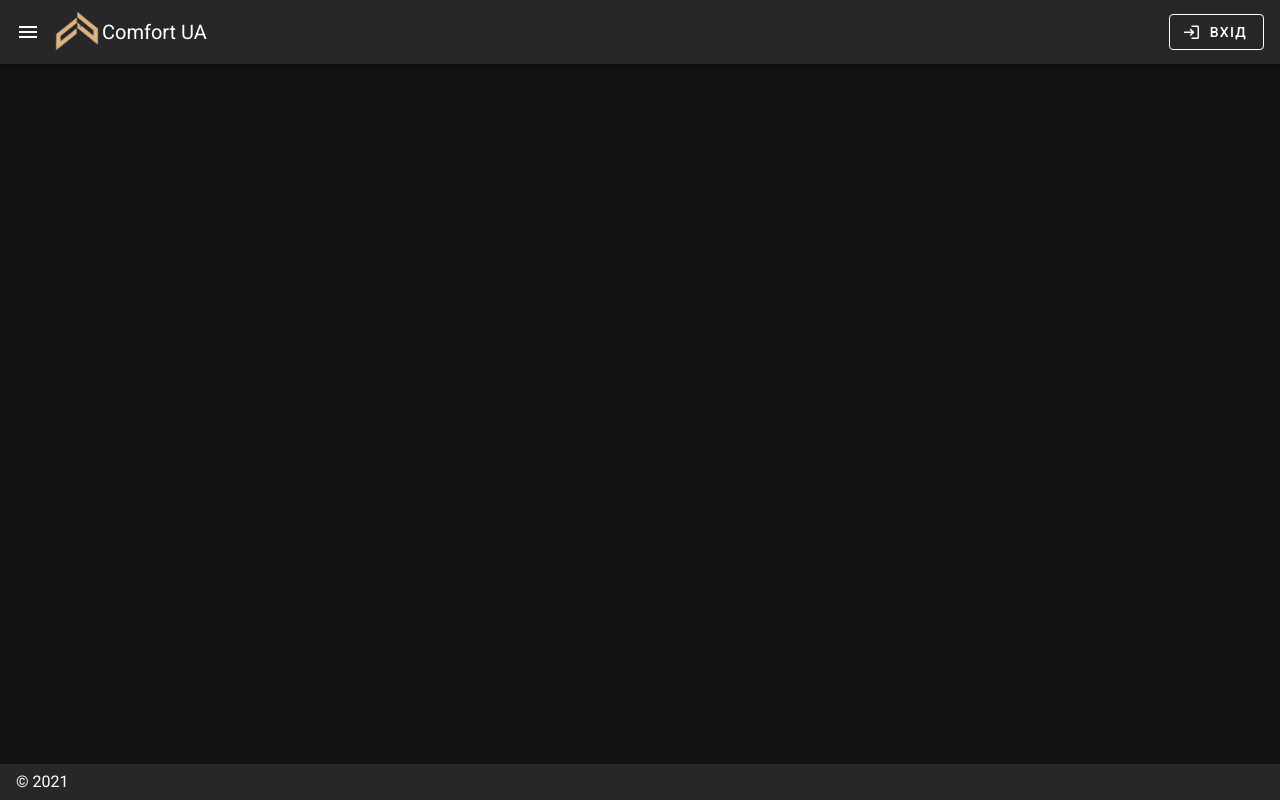
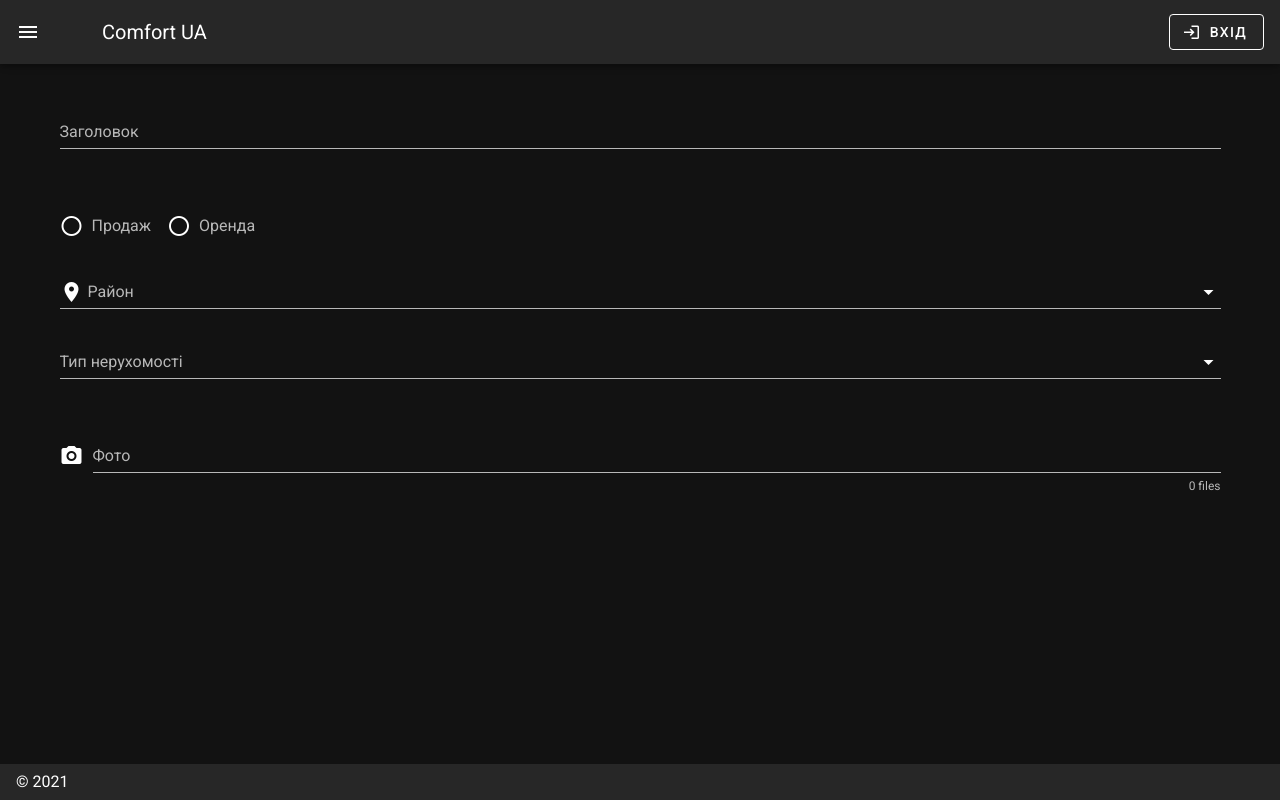
Before and after one commit to ThisSilenceIsMine/EstateAgency, a Nuxt app in the folder client/: page /sell in a window 1280 px wide. Built offline with nearby package versions, Linux system fonts and the light colour scheme.

Commit message:
Authentication with persistent-state finished.

```diff
--- /dev/null
+++ b/client/assets/globals.js
@@ -0,0 +1,13 @@
+export const placements = [
+  "Шкірзавод",
+  "М’ясокомінат",
+  "Прогрес",
+  "Залізничний вокзал",
+  "Солодовий завод",
+  "Дитячий світ",
+  "Новосілки",
+  "Загребелля",
+  "Центр"
+];
+
+export const estateTypes = ["Квартира", "Будинок", "Ділянка", "Комерційна"];
--- a/client/components/loginForm.vue
+++ b/client/components/loginForm.vue
@@ -14,7 +14,7 @@
       :type="showPassword ? 'text' : 'password'"
       :rules="[rules.required]"
     />
-    <v-btn :disabled="!isValid" color="success"> Вхід </v-btn>
+    <v-btn :disabled="!isValid" color="success" @click="login()"> Вхід </v-btn>
   </v-form>
 </template>
 
@@ -36,6 +36,14 @@ export default {
         required: value => !!value || "Required."
       }
     };
+  },
+  methods: {
+    login() {
+      this.$store.dispatch("loginUser", {
+        email: this.email,
+        password: this.password
+      });
+    }
   }
 };
 </script>
--- a/client/components/registerForm.vue
+++ b/client/components/registerForm.vue
@@ -29,7 +29,9 @@
         ></v-progress-linear>
       </template>
     </v-text-field>
-    <v-btn :disabled="!isValid" color="success"> Зареєструватись </v-btn>
+    <v-btn :disabled="!isValid" color="success" @click="register()">
+      Зареєструватись
+    </v-btn>
   </v-form>
 </template>
 <script>
@@ -57,6 +59,17 @@ export default {
       }
     };
   },
+  methods: {
+    register() {
+      console.log("this.phoneNumber :>> ", this.phoneNumber);
+      this.$store.dispatch("registerUser", {
+        name: this.name,
+        email: this.email,
+        password: this.password,
+        phoneNumber: this.phoneNumber
+      });
+    }
+  },
   computed: {
     progress() {
       return Math.min(100, this.password.length * 6);
--- a/client/components/searchForm.vue
+++ b/client/components/searchForm.vue
@@ -28,7 +28,7 @@
 
       <v-col>
         <v-radio-group row v-model="filters['action']">
-          <v-radio label="Покупка" value="Buy" />
+          <v-radio label="Покупка" value="Sell" />
           <v-radio label="Оренда" value="Rent" />
         </v-radio-group>
       </v-col>
@@ -56,6 +56,7 @@
       <v-col>
         <v-select
           v-model="filters['type']"
+          :items="estateTypes"
           label="Тип нерухомості"
           single-line
           clearable
@@ -67,7 +68,7 @@
 
 <script>
 import validator from "validator";
-
+import { placements, estateTypes } from "~/assets/globals.js";
 export default {
   data() {
     return {
@@ -75,26 +76,19 @@ export default {
       // radioGroup: "Buy",
       isValid: true,
       // select: [],
-      items: [
-        // "Шкірзавод" },
-        // "М’ясокомінат" },
-        // "Прогрес" },
-        // "Залізничний вокзал" },
-        // "Солодовий завод" },
-        // "Дитячий світ" },
-        // "Новосілки" },
-        // "Загребелля" },
-        // "Центр" }
-        "Шкірзавод",
-        "М’ясокомінат",
-        "Прогрес",
-        "Залізничний вокзал",
-        "Солодовий завод",
-        "Дитячий світ",
-        "Новосілки",
-        "Загребелля",
-        "Центр"
-      ],
+      // items: [
+      //   "Шкірзавод",
+      //   "М’ясокомінат",
+      //   "Прогрес",
+      //   "Залізничний вокзал",
+      //   "Солодовий завод",
+      //   "Дитячий світ",
+      //   "Новосілки",
+      //   "Загребелля",
+      //   "Центр"
+      // ],
+      items: placements,
+      estateTypes,
       rules: {
         currency: value =>
           (value ? validator.isCurrency(value + "") : true) ||
--- a/client/layouts/default.vue
+++ b/client/layouts/default.vue
@@ -29,16 +29,10 @@
       <v-app-bar-nav-icon @click.stop="drawer = !drawer" />
       <v-img max-height="50" max-width="50" src="nobg_logo.png"></v-img>
       <v-toolbar-title v-text="title" />
-      <v-btn
-        absolute
-        right
-        outlined
-        v-if="!this.$store.isAuthorized"
-        @click="showDialog()"
-      >
+      <v-btn absolute right outlined v-if="!isAuthorized" @click="showDialog()">
         <v-icon left>mdi-login</v-icon> Вхід
       </v-btn>
-      <v-btn color="primary" v-else>Профіль</v-btn>
+      <v-btn absolute right color="primary" v-else>Профіль</v-btn>
     </v-app-bar>
     <v-main>
       <v-container>
@@ -83,11 +77,23 @@ export default {
       title: "Comfort UA"
     };
   },
+  computed: {
+    isAuthorized: function() {
+      return this.$store.getters.isAuthorized;
+    }
+  },
   methods: {
     showDialog: function() {
       console.log(this.$refs);
       this.$refs.authenticationDialog.showDialog();
     }
+  },
+  watch: {
+    isAuthorized(newValue) {
+      if (newValue) {
+        this.$refs.authenticationDialog.closeDialog();
+      }
+    }
   }
 };
 </script>
--- a/client/nuxt.config.js
+++ b/client/nuxt.config.js
@@ -23,7 +23,7 @@ export default {
   css: [],
 
   // Plugins to run before rendering page: https://go.nuxtjs.dev/config-plugins
-  plugins: [],
+  plugins: [{ src: "~/plugins/persistedState.client.js" }],
 
   // Auto import components: https://go.nuxtjs.dev/config-components
   components: true,
--- a/client/package.json
+++ b/client/package.json
@@ -11,9 +11,11 @@
   "dependencies": {
     "@nuxtjs/axios": "^5.12.5",
     "core-js": "^3.8.3",
+    "form-data": "^3.0.0",
     "lodash": "^4.17.20",
     "nuxt": "^2.14.12",
-    "validator": "^13.5.2"
+    "validator": "^13.5.2",
+    "vuex-persistedstate": "^4.0.0-beta.3"
   },
   "devDependencies": {
     "@nuxtjs/vuetify": "^1.11.3"
--- /dev/null
+++ b/client/pages/sell.vue
@@ -0,0 +1,57 @@
+<template>
+  <v-form v-model="isValid">
+    <v-row>
+      <v-col>
+        <v-text-field label="Заголовок" />
+      </v-col>
+    </v-row>
+    <v-row>
+      <v-col>
+        <v-radio-group row>
+          <v-radio label="Продаж" value="Sell" />
+          <v-radio label="Оренда" value="Rent" />
+        </v-radio-group>
+        <v-combobox
+          :items="placements"
+          label="Район"
+          prepend-inner-icon="mdi-map-marker"
+          single-line
+          clearable
+        />
+        <v-select
+          :items="estateTypes"
+          label="Тип нерухомості"
+          single-line
+          clearable
+        />
+      </v-col>
+    </v-row>
+    <v-row>
+      <v-col>
+        <v-file-input
+          accept="image/*"
+          label="Фото"
+          prepend-icon="mdi-camera"
+          counter
+          multiple
+          chips
+        />
+      </v-col>
+    </v-row>
+  </v-form>
+</template>
+<script>
+import validator from "validator";
+import { placements, estateTypes } from "~/assets/globals.js";
+
+export default {
+  data() {
+    return {
+      estateTypes,
+      placements
+    };
+  }
+};
+</script>
+<style>
+</style>
--- /dev/null
+++ b/client/plugins/persistedState.client.js
@@ -0,0 +1,8 @@
+import createPersistedState from "vuex-persistedstate";
+
+export default ({ store }) => {
+  createPersistedState({
+    key: "userToken",
+    paths: ["userToken"]
+  })(store);
+};
--- a/client/store/index.js
+++ b/client/store/index.js
@@ -1,5 +1,5 @@
 export const state = () => ({
-  userToken: String
+  userToken: ""
 });
 
 export const getters = {
@@ -15,27 +15,23 @@ export const mutations = {
 };
 
 export const actions = {
-  async loginUser(context, email, password) {
-    const user = (
-      await this.$axios.get("/users/login", {
-        email,
-        password
-      })
-    ).data;
+  async loginUser(context, userData) {
+    try {
+      const user = (await this.$axios.post("/users/login", userData)).data;
 
-    context.commit("setUserToken", user.token);
+      context.commit("setUserToken", user.token);
+    } catch (error) {
+      console.log("error :>> ", error);
+    }
   },
 
-  async registerUser(context, name, email, password, phoneNumber) {
-    const user = (
-      await this.$axios.post("/users", {
-        name,
-        email,
-        phoneNumber,
-        password
-      })
-    ).data;
+  async registerUser(context, userData) {
+    try {
+      const user = (await this.$axios.post("/users", userData)).data;
 
-    context.commit("setUserToken", user.token);
+      context.commit("setUserToken", user.token);
+    } catch (error) {
+      console.log("error :>> ", error);
+    }
   }
 };
```
Also changed, not shown: 2 other files (tests, documents, lock files or other folders).
